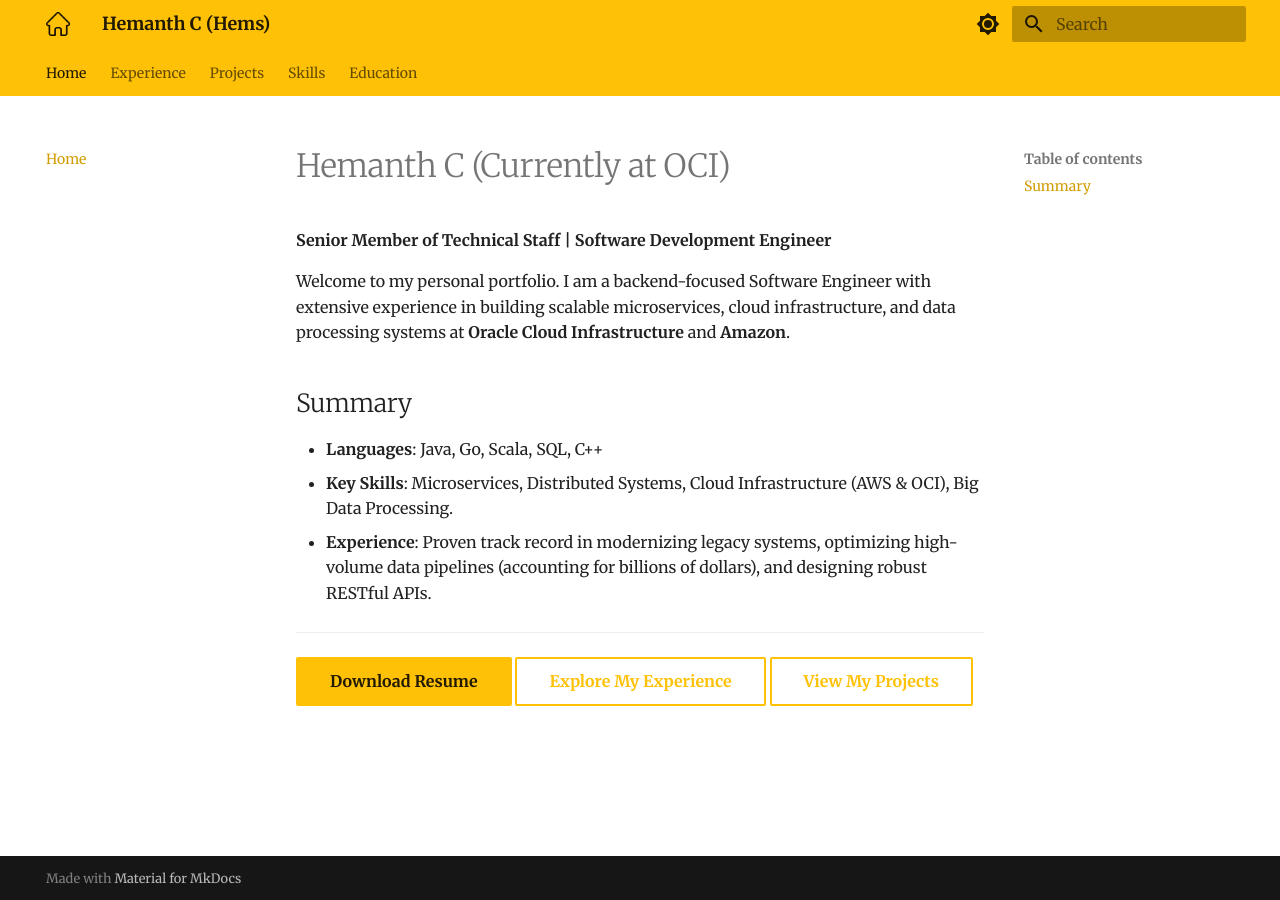
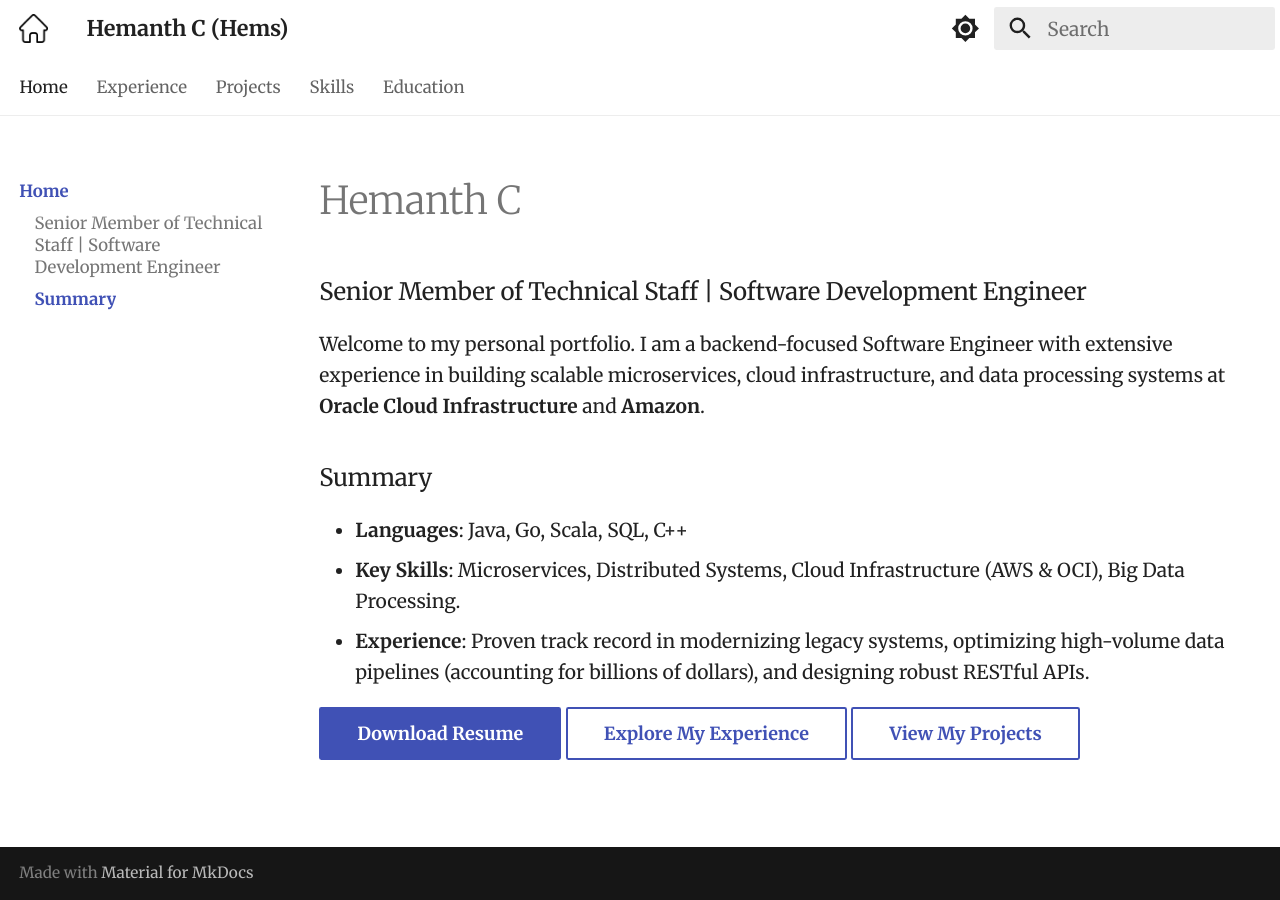
Before and after one commit to HemanthVenki910/Personal-website, an MkDocs documentation site: the page built from docs/index.md, in a window 1280 px wide. Built offline with MkDocs 1.6.1 and Material for MkDocs 9.7.7, drawn with Linux system fonts in a browser that asks for light colours.

Commit message:
Adding Resume Changes as Initial Repo template

```diff
--- a/docs/index.md
+++ b/docs/index.md
@@ -1,16 +1,19 @@
 
-# Hemanth C (Currently at OCI)
+# Hemanth C
 
-**Senior Member of Technical Staff | Software Development Engineer**
+### Senior Member of Technical Staff | Software Development Engineer
 
 Welcome to my personal portfolio. I am a backend-focused Software Engineer with extensive experience in building scalable microservices, cloud infrastructure, and data processing systems at **Oracle Cloud Infrastructure** and **Amazon**.
 
-## Summary
+### Summary
 
 *   **Languages**: Java, Go, Scala, SQL, C++
 *   **Key Skills**: Microservices, Distributed Systems, Cloud Infrastructure (AWS & OCI), Big Data Processing.
 *   **Experience**: Proven track record in modernizing legacy systems, optimizing high-volume data pipelines (accounting for billions of dollars), and designing robust RESTful APIs.
 
----
+
+
+
+
 
 [Download Resume](artifacts/Resume.pdf){ .md-button .md-button--primary } [Explore My Experience](components/experience.md){ .md-button } [View My Projects](components/projects.md){ .md-button }
--- /dev/null
+++ b/docs/stylesheets/extra.css
@@ -0,0 +1,28 @@
+:root {
+    font-size: 1.5em;
+}
+
+.md-button {
+    font-size: 0.75rem;
+    padding: 0.1em 0.6rem;
+    line-height: 1.5;
+}
+
+.md-nav__link:hover {
+    transform: scale(1.05) translateZ(0);
+    transform-origin: left center;
+    font-weight: 700;
+    color: #6200ea;
+    will-change: transform;
+}
+
+.md-tabs__link:hover {
+    transform: scale(1.02) translateZ(0);
+    font-weight: bold;
+}
+
+
+.md-nav__link--active {
+    font-weight: bold;
+    transform-origin: left center;
+}
--- a/mkdocs.yml
+++ b/mkdocs.yml
@@ -6,22 +6,24 @@ theme:
   name: material
   logo: 'artifacts/website/home.png'
   features:
+    - toc.follow
+    - toc.integrate
     - navigation.tabs
     - navigation.sections
     - navigation.top
-    - toc.follow
+    - navigation.tracking
+
   palette:
-    # Scheme 1: Default to Light Mode
     - scheme: default
-      primary: amber
-      accent: black
+      primary: white
+      accent: indigo
       toggle:
         icon: material/brightness-7
         name: Switch to dark mode
 
     # Scheme 2: Dark Mode
     - scheme: slate
-      primary: amber
+      primary: black
       accent: white
       toggle:
         icon: material/brightness-4
@@ -29,6 +31,9 @@ theme:
   font:
     text: Merriweather
     code: Fira Code
+
+extra_css:
+  - stylesheets/extra.css
 
 nav:
   - Home: index.md
```
